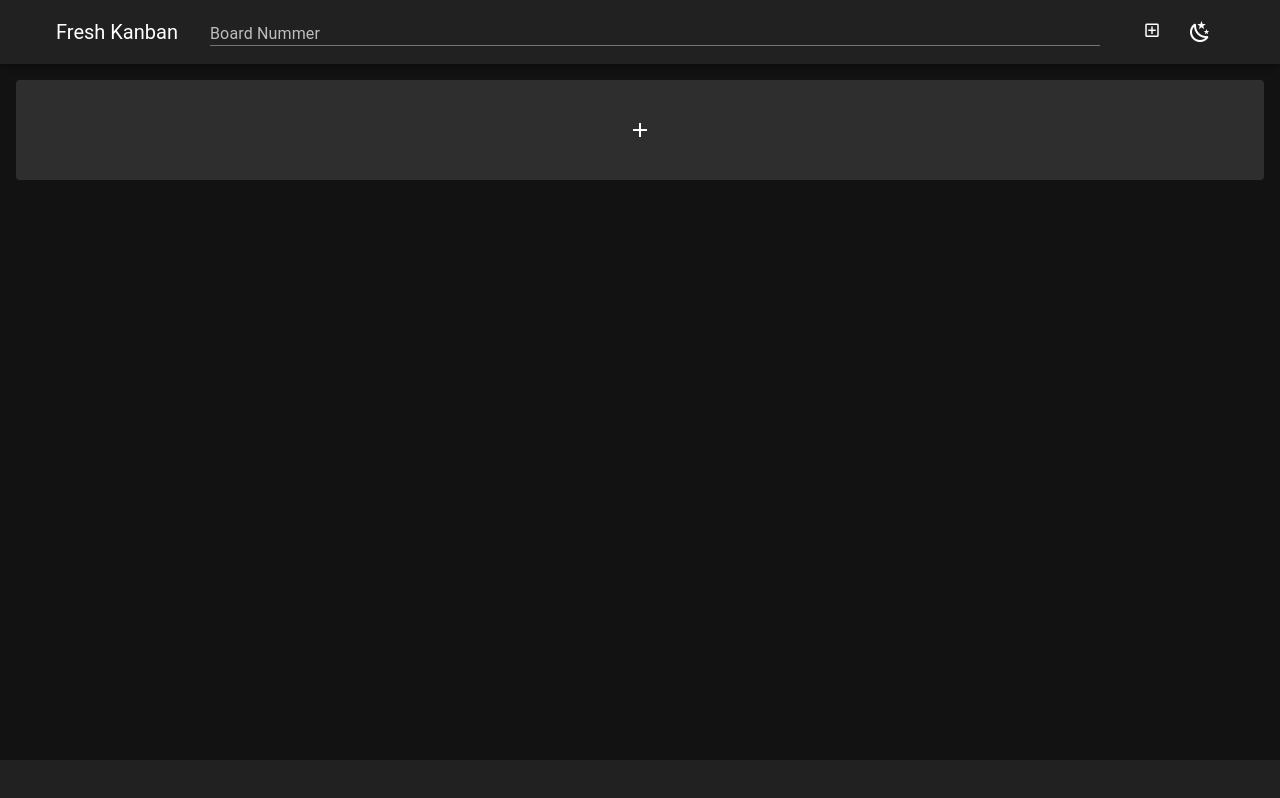
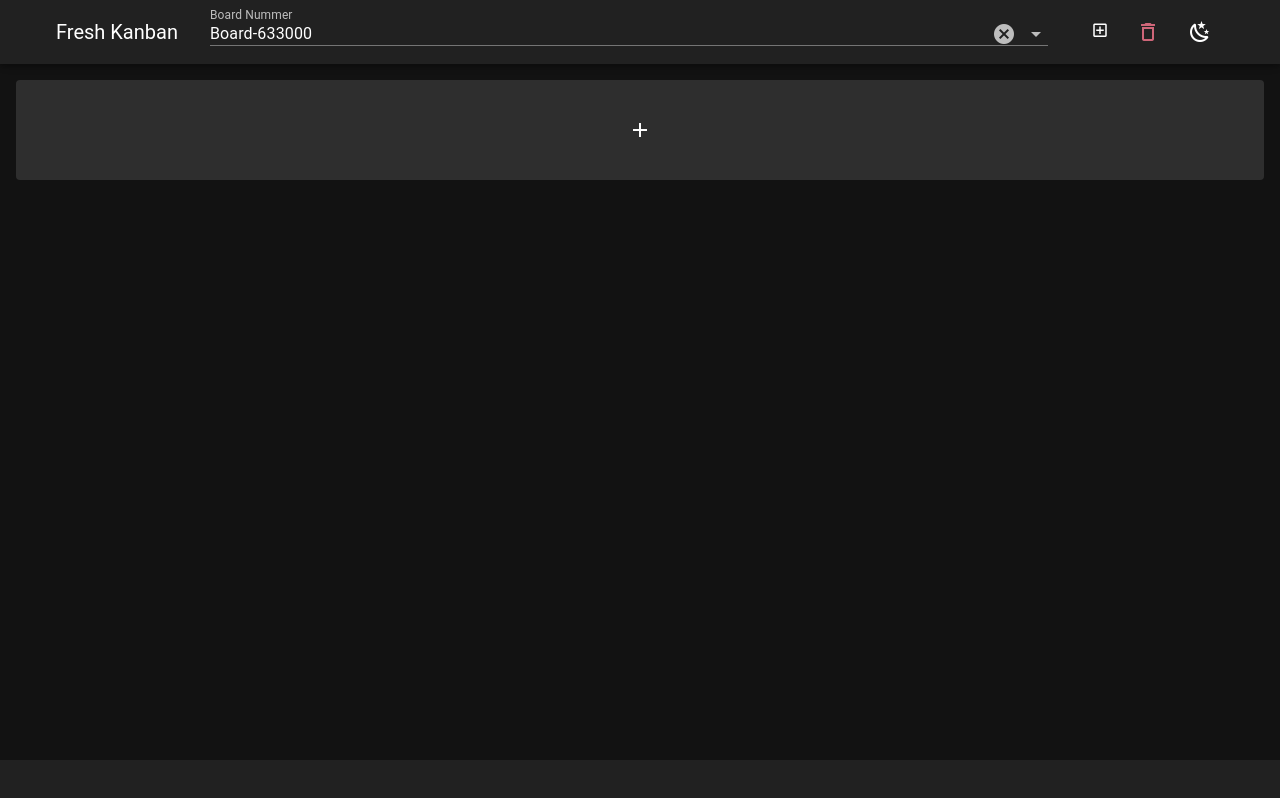
Before and after one commit to Defelion/fresh-kanban, a Vue app: page / in a window 1280 px wide. Built offline with nearby package versions, Linux system fonts and the light colour scheme; a small style sheet from the web is missing.

Commit message:
tilføjet så alt bliver gemt i localstorage

```diff
--- a/src/App.vue
+++ b/src/App.vue
@@ -5,5 +5,27 @@
 </template>
 
 <script lang="ts" setup>
-  //
+  import { onMounted, watch } from 'vue';
+  import { useBoardStore } from '@/stores/boardStore';
+  import { useCardStore } from '@/stores/cardStore';
+  import { useColumnStore } from '@/stores/columnStore';
+
+  const boardStore = useBoardStore();
+  const cardStore = useCardStore();
+  const columnStore = useColumnStore();
+
+  onMounted(() => {
+    boardStore.loadBoardKeysFromLocalStorage();
+    if (!boardStore.currentBoardKey && boardStore.knownBoardKeys.length > 0) {
+      boardStore.selectBoard(boardStore.knownBoardKeys[0]);
+    } else if (boardStore.knownBoardKeys.length === 0) {
+      boardStore.createNewBoard();
+    }
+  });
+  watch(() => boardStore.currentBoardKey, (newBoardKey, oldBoardKey) => {
+    if (newBoardKey !== oldBoardKey || (newBoardKey && !oldBoardKey)) {
+      cardStore.loadCardsFromLocalStorage();
+      columnStore.loadColumnsFromLocalStorage();
+    }
+  }, { immediate: true });
 </script>
--- a/src/stores/boardStore.ts
+++ b/src/stores/boardStore.ts
@@ -6,6 +6,10 @@ interface Board {
 
 const LOCAL_STORAGE_KNOWN_KEYS = 'kanbanKnownBoardKeys';
 const LOCAL_STORAGE_CURRENT_KEY = 'kanbanCurrentBoardKey';
+
+const getCardsLocalStorageKey = (boardKey: string) => `kanbanCards_${boardKey}`;
+const getColumnsLocalStorageKey = (boardKey: string) => `kanbanColumns_${boardKey}`;
+
 
 export const useBoardStore = defineStore('boardStore', {
   state: () => ({
@@ -34,7 +38,14 @@ export const useBoardStore = defineStore('boardStore', {
       } else {
         this.knownBoardKeys = [];
       }
-      // ... (resten af din loadBoardKeysFromLocalStorage)
+      const lastActiveKey = localStorage.getItem(LOCAL_STORAGE_CURRENT_KEY);
+      if (lastActiveKey && this.knownBoardKeys.includes(lastActiveKey)) {
+        this.currentBoardKey = lastActiveKey;
+      } else if (this.knownBoardKeys.length > 0) {
+        this.currentBoardKey = this.knownBoardKeys[0];
+      } else {
+        this.currentBoardKey = null;
+      }
     },
     _saveBoardKeysToLocalStorage () {
       localStorage.setItem(LOCAL_STORAGE_KNOWN_KEYS, JSON.stringify(this.knownBoardKeys));
@@ -60,7 +71,7 @@ export const useBoardStore = defineStore('boardStore', {
         actualKey = (keyInput as any).value.trim();
       }
 
-      if (actualKey === this.currentBoardKey) {
+      if (actualKey === this.currentBoardKey && this.currentBoardKey !== null) { // Undgå unødig re-selection, medmindre det er for at initialisere
         return;
       }
 
@@ -73,6 +84,7 @@ export const useBoardStore = defineStore('boardStore', {
     },
     createNewBoard () {
       const newKey = `Board-${Date.now().toString().slice(-6)}`;
+      this.addBoardKey(newKey);
       this.selectBoard(newKey);
       return newKey;
     },
@@ -83,6 +95,8 @@ export const useBoardStore = defineStore('boardStore', {
         this._saveBoardKeysToLocalStorage();
 
         localStorage.removeItem(`kanbanBoard_${keyToDelete}`);
+        localStorage.removeItem(getCardsLocalStorageKey(keyToDelete));
+        localStorage.removeItem(getColumnsLocalStorageKey(keyToDelete));
 
         if (this.currentBoardKey === keyToDelete) {
           const newCurrentKey = this.knownBoardKeys.length > 0 ? this.knownBoardKeys[0] : null;
--- a/src/stores/cardStore.ts
+++ b/src/stores/cardStore.ts
@@ -1,4 +1,6 @@
 import { defineStore } from 'pinia';
+import { useBoardStore } from '@/stores/boardStore.ts';
+
 
 interface Card {
   id: string;
@@ -7,9 +9,19 @@ interface Card {
   columnId: string;
 }
 
+interface CardStoreState {
+  cards: Card[];
+  nextId: number;
+}
+
+const getLocalStorageKey = (boardKey: string | null) => {
+  if (!boardKey) return null;
+  return `kanbanCards_${boardKey}`;
+};
+
 export const useCardStore = defineStore('cardStore', {
-  state: () => ({
-    cards: [] as Card[],
+  state: (): CardStoreState => ({
+    cards: [],
     nextId: 0,
   }),
   getters: {
@@ -18,34 +30,82 @@ export const useCardStore = defineStore('cardStore', {
     },
   },
   actions: {
+    _saveCardsToLocalStorage () {
+      const boardStore = useBoardStore();
+      const key = getLocalStorageKey(boardStore.currentBoardKey);
+      if (key) {
+        try {
+          localStorage.setItem(key, JSON.stringify({ cards: this.cards, nextId: this.nextId }));
+        } catch (e) {
+          console.error('Error saving cards to localStorage:', e);
+        }
+      }
+    },
+    loadCardsFromLocalStorage () {
+      const boardStore = useBoardStore();
+      const key = getLocalStorageKey(boardStore.currentBoardKey);
+
+      if (key) {
+        const savedDataJson = localStorage.getItem(key);
+        if (savedDataJson) {
+          try {
+            const savedData = JSON.parse(savedDataJson);
+            if (savedData && Array.isArray(savedData.cards) && typeof savedData.nextId === 'number') {
+              this.cards = savedData.cards;
+              this.nextId = savedData.nextId;
+            } else {
+              this.cards = [];
+              this.nextId = 0;
+            }
+          } catch (e) {
+            console.error('Error parsing cards from localStorage:', e);
+            this.cards = [];
+            this.nextId = 0;
+          }
+          return;
+        }
+      }
+
+      this.cards = [];
+      this.nextId = 0;
+    },
     addCard (columnId: string, title: string, description: string) {
       const id = `ca${this.nextId++}`;
       this.cards.push({ id, title, description, columnId });
+      this._saveCardsToLocalStorage();
     },
     removeCard (cardId: string) {
       const index = this.cards.findIndex(card => card.id === cardId);
-      if (index >= 0) this.cards.splice(index, 1);
+      if (index >= 0) {
+        this.cards.splice(index, 1);
+        this._saveCardsToLocalStorage();
+      }
     },
     updateCard (updatedCard: Card) {
       const index = this.cards.findIndex(card => card.id === updatedCard.id);
-      if (index >= 0) this.cards[index] = { ...updatedCard };
+      if (index >= 0) {
+        this.cards[index] = { ...updatedCard };
+        this._saveCardsToLocalStorage();
+      }
     },
     moveCard (cardId: string, toColumnId: string, targetCardId?: string | null) {
       const index = this.cards.findIndex(card => card.id === cardId);
-
       if (index < 0) return;
 
       const [movedCard] = this.cards.splice(index, 1);
-
       movedCard.columnId = toColumnId;
 
       let targetIndex = -1;
+      if (targetCardId) {
+        targetIndex = this.cards.findIndex(card => card.id === targetCardId);
+      }
 
-      if(targetCardId)
-        targetIndex = this.cards.findIndex(card => card.id === targetCardId);
-
-      if(targetIndex < 0 || !targetCardId) this.cards.push(movedCard);
-      else this.cards.splice(targetIndex, 0, movedCard);
+      if (targetIndex < 0 || !targetCardId) {
+        this.cards.push(movedCard);
+      } else {
+        this.cards.splice(targetIndex, 0, movedCard);
+      }
+      this._saveCardsToLocalStorage();
     },
   },
-})
+});
--- a/src/stores/columnStore.ts
+++ b/src/stores/columnStore.ts
@@ -1,42 +1,101 @@
 import { defineStore } from 'pinia';
+import { useBoardStore } from '@/stores/boardStore.ts';
 
 interface Column {
   id: string;
+  title?: string;
 }
 
-export const useColumnStore = defineStore('coloumnStore', {
-  state: () => ({
-    columns: [] as Column[],
+interface ColumnStoreState {
+  columns: Column[];
+  nextId: number;
+}
+
+const getLocalStorageKey = (boardKey: string | null) => {
+  if (!boardKey) return null;
+  return `kanbanColumns_${boardKey}`;
+};
+
+export const useColumnStore = defineStore('columnStore', {
+  state: (): ColumnStoreState => ({
+    columns: [],
     nextId: 0,
   }),
   actions: {
-    addColumn () {
-      const id = `ca${this.nextId++}`;
-      this.columns.push({ id });
+    _saveColumnsToLocalStorage () {
+      const boardStore = useBoardStore();
+      const key = getLocalStorageKey(boardStore.currentBoardKey);
+      if (key) {
+        try {
+          localStorage.setItem(key, JSON.stringify({ columns: this.columns, nextId: this.nextId }));
+        } catch (e) {
+          console.error('Error saving columns to localStorage:', e);
+        }
+      }
+    },
+    loadColumnsFromLocalStorage () {
+      const boardStore = useBoardStore();
+      const key = getLocalStorageKey(boardStore.currentBoardKey);
+
+      if (key) {
+        const savedDataJson = localStorage.getItem(key);
+        if (savedDataJson) {
+          try {
+            const savedData = JSON.parse(savedDataJson);
+            if (savedData && Array.isArray(savedData.columns) && typeof savedData.nextId === 'number') {
+              this.columns = savedData.columns;
+              this.nextId = savedData.nextId;
+            } else {
+              this.columns = [];
+              this.nextId = 0;
+            }
+          } catch (e) {
+            console.error('Error parsing columns from localStorage:', e);
+            this.columns = [];
+            this.nextId = 0;
+          }
+          return;
+        }
+      }
+
+      this.columns = [];
+      this.nextId = 0;
+    },
+    addColumn (title: string = '') {
+      const id = `col${this.nextId++}`;
+      this.columns.push({ id, title });
+      this._saveColumnsToLocalStorage();
     },
     removeColumn (columnId: string) {
       const index = this.columns.findIndex(column => column.id === columnId);
-      if (index >= 0) this.columns.splice(index, 1);
+      if (index >= 0) {
+        this.columns.splice(index, 1);
+        this._saveColumnsToLocalStorage();
+      }
     },
     updateColumn (updatedColumn: Column) {
       const index = this.columns.findIndex(column => column.id === updatedColumn.id);
-      if (index >= 0) this.columns[index] = { ...updatedColumn };
+      if (index >= 0) {
+        this.columns[index] = { ...this.columns[index], ...updatedColumn };
+        this._saveColumnsToLocalStorage();
+      }
     },
     moveColumn (columnId: string, targetColumnId?: string | null) {
       const index = this.columns.findIndex(column => column.id === columnId);
-      let targetIndex = -1;
-
       if (index < 0) return;
 
       const [movedColumn] = this.columns.splice(index, 1);
+      let targetIndex = -1;
 
-      if(targetColumnId)
+      if (targetColumnId) {
         targetIndex = this.columns.findIndex(column => column.id === targetColumnId);
+      }
 
       if(targetColumnId && targetIndex === this.columns.length -1)
         this.columns.push(movedColumn);
       else if(targetIndex < 0 || !targetColumnId) this.columns.push(movedColumn);
       else this.columns.splice(targetIndex, 0, movedColumn);
+      this._saveColumnsToLocalStorage();
     },
   },
-})
+});
```
